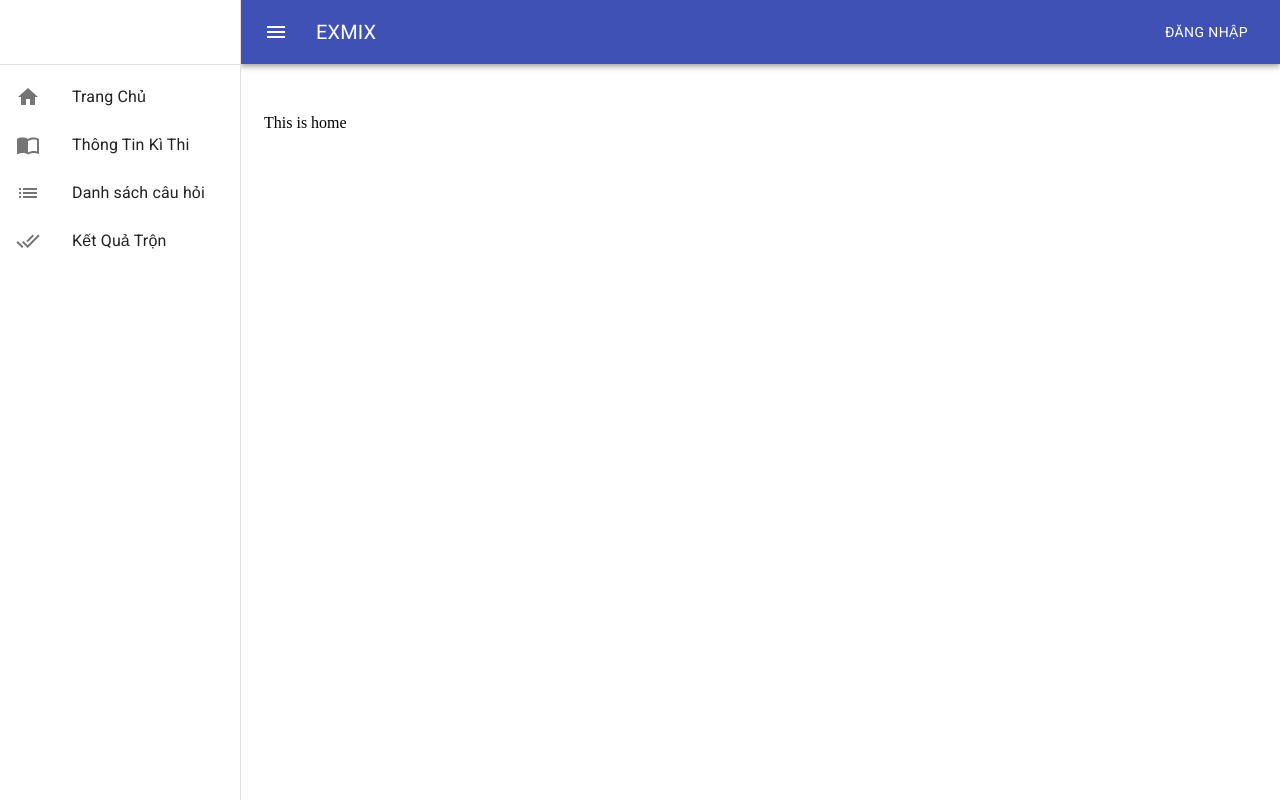
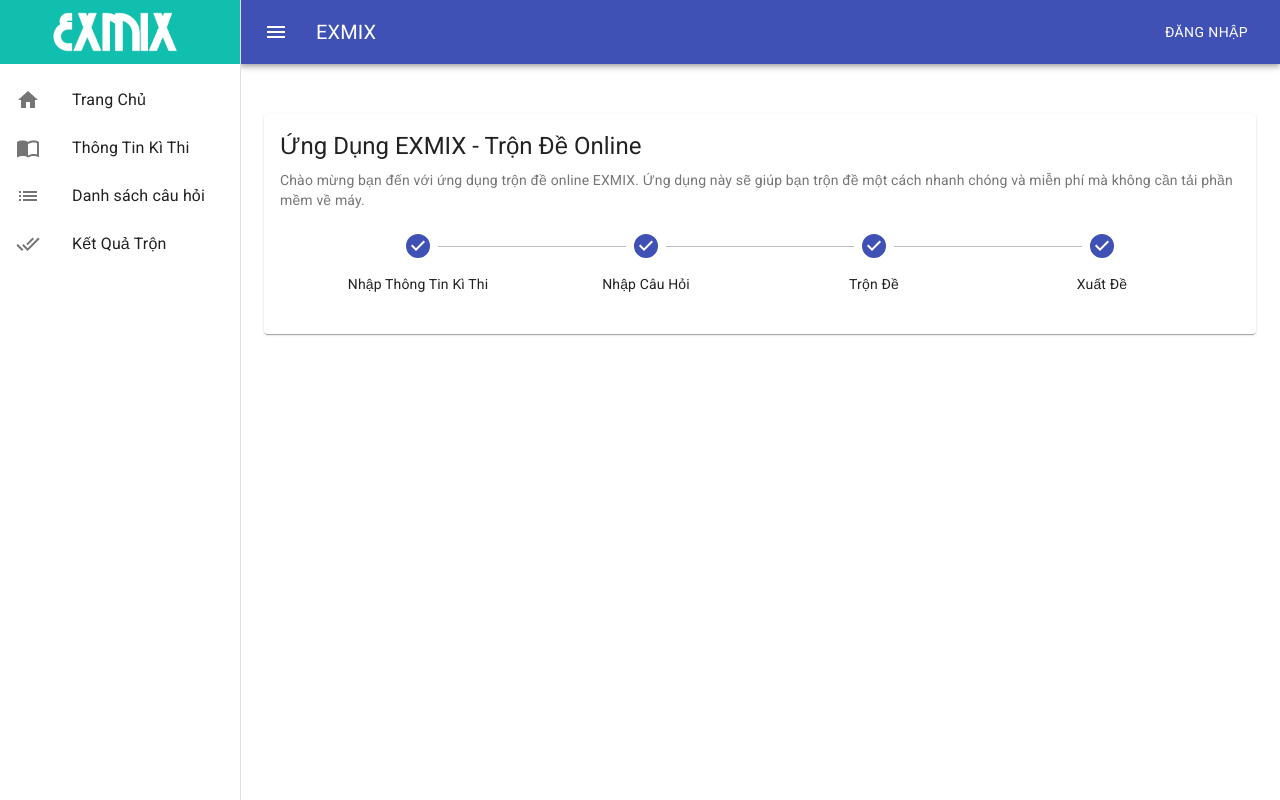
Before and after one commit to kntrieu/exmix, a React (Create React App) app: page / in a window 1280 px wide. Built offline with nearby package versions, Linux system fonts and the light colour scheme; a web font is replaced by a local one.

Commit message:
[Development] Add new logo, develop homepage

```diff
--- a/src/components/Home/Home.js
+++ b/src/components/Home/Home.js
@@ -1,12 +1,22 @@
-import { Box } from '@material-ui/core';
+import {
+    Box,
+    Grid,
+    Typography
+ } from '@material-ui/core';
 import React from 'react';
+import HomeHeader from './HomeHeader';
+
 
 
 const Home = () => {
 
     return (
         <Box>
-            This is home
+            <Grid container spacing={3} direction="row" alignItems="center">
+                <Grid item xs={12}>
+                    <HomeHeader />
+                </Grid>
+            </Grid>
         </Box>
     )
 }
--- /dev/null
+++ b/src/components/Home/HomeHeader.js
@@ -0,0 +1,41 @@
+import React from 'react';
+import { makeStyles } from '@material-ui/core/styles';
+import Card from '@material-ui/core/Card';
+import CardActionArea from '@material-ui/core/CardActionArea';
+import CardActions from '@material-ui/core/CardActions';
+import CardContent from '@material-ui/core/CardContent';
+import CardMedia from '@material-ui/core/CardMedia';
+import Button from '@material-ui/core/Button';
+import Typography from '@material-ui/core/Typography';
+import HorizontalStepper from './HorizontalStepper';
+import { Grid } from '@material-ui/core';
+
+const useStyles = makeStyles({
+  media: {
+    height: 140,
+  },
+});
+
+const HomeHeader = () => {
+  const classes = useStyles();
+
+  return (
+    <Card>
+      <CardActionArea>
+        <CardContent>
+          <Typography gutterBottom variant="h5" component="h2">
+            Ứng Dụng EXMIX - Trộn Đề Online
+          </Typography>
+          <Typography variant="body2" color="textSecondary" component="p">
+            Chào mừng bạn đến với ứng dụng trộn đề online EXMIX. Ứng dụng này sẽ giúp bạn trộn đề một cách nhanh chóng và miễn phí mà không cần tải phần mềm về máy.
+          </Typography>
+          <Grid>
+              <HorizontalStepper/>
+          </Grid>
+        </CardContent>
+      </CardActionArea>
+    </Card>
+  );
+}
+
+export default HomeHeader;
--- /dev/null
+++ b/src/components/Home/HorizontalStepper.js
@@ -0,0 +1,41 @@
+import React from 'react';
+import { makeStyles } from '@material-ui/core/styles';
+import Stepper from '@material-ui/core/Stepper';
+import Step from '@material-ui/core/Step';
+import StepLabel from '@material-ui/core/StepLabel';
+
+const useStyles = makeStyles((theme) => ({
+  root: {
+    width: '100%',
+  },
+  backButton: {
+    marginRight: theme.spacing(1),
+  },
+  instructions: {
+    marginTop: theme.spacing(1),
+    marginBottom: theme.spacing(1),
+  },
+}));
+
+function getSteps() {
+  return ['Nhập Thông Tin Kì Thi', 'Nhập Câu Hỏi', 'Trộn Đề', 'Xuất Đề'];
+}
+
+const HorizontalStepper = () => {
+  const classes = useStyles();
+  const steps = getSteps();
+
+  return (
+    <div className={classes.root}>
+      <Stepper alternativeLabel>
+        {steps.map((label) => (
+          <Step key={label} completed={true}>
+            <StepLabel>{label}</StepLabel>
+          </Step>
+        ))}
+      </Stepper>
+    </div>
+  );
+}
+
+export default HorizontalStepper
--- a/src/components/Main/index.js
+++ b/src/components/Main/index.js
@@ -43,7 +43,7 @@
         <Router>
             <ButtonAppBar/>
             <Sidebar />
-            <Container maxWidth="lg">
+            <Container maxWidth="xl">
 
                 <div id="main-content" className={classes.mainMargin}>
                     <Switch>
--- a/src/components/Sidebar/Sidebar.js
+++ b/src/components/Sidebar/Sidebar.js
@@ -54,8 +54,9 @@
     const [mobileOpen, setMobileOpen] = React.useState(false);
     const drawer = (
         <div>
-            <div className={classes.toolbar} />
-            <Divider />
+            <div className={classes.toolbar}>
+                <img src="/EXMIX_LOGO.png" width="240" height="64"/>
+            </div>
             <List>
                 <Link to="/" style={{ textDecoration: 'none', color: 'rgba(0, 0, 0, 0.87)' }}>
                     <ListItem button>
```
Also changed, not shown: public/EXMIX_LOGO.png (added).
